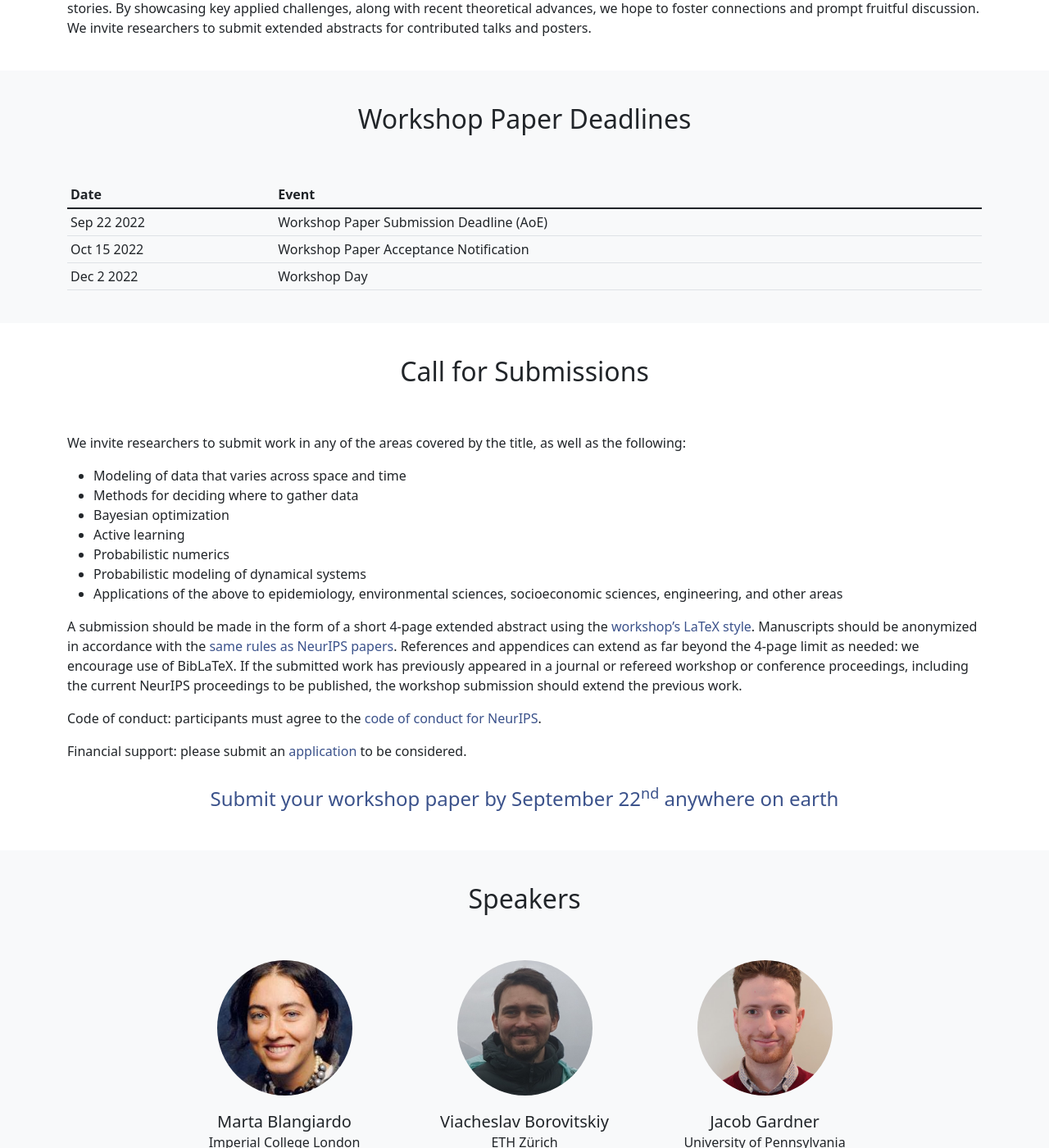
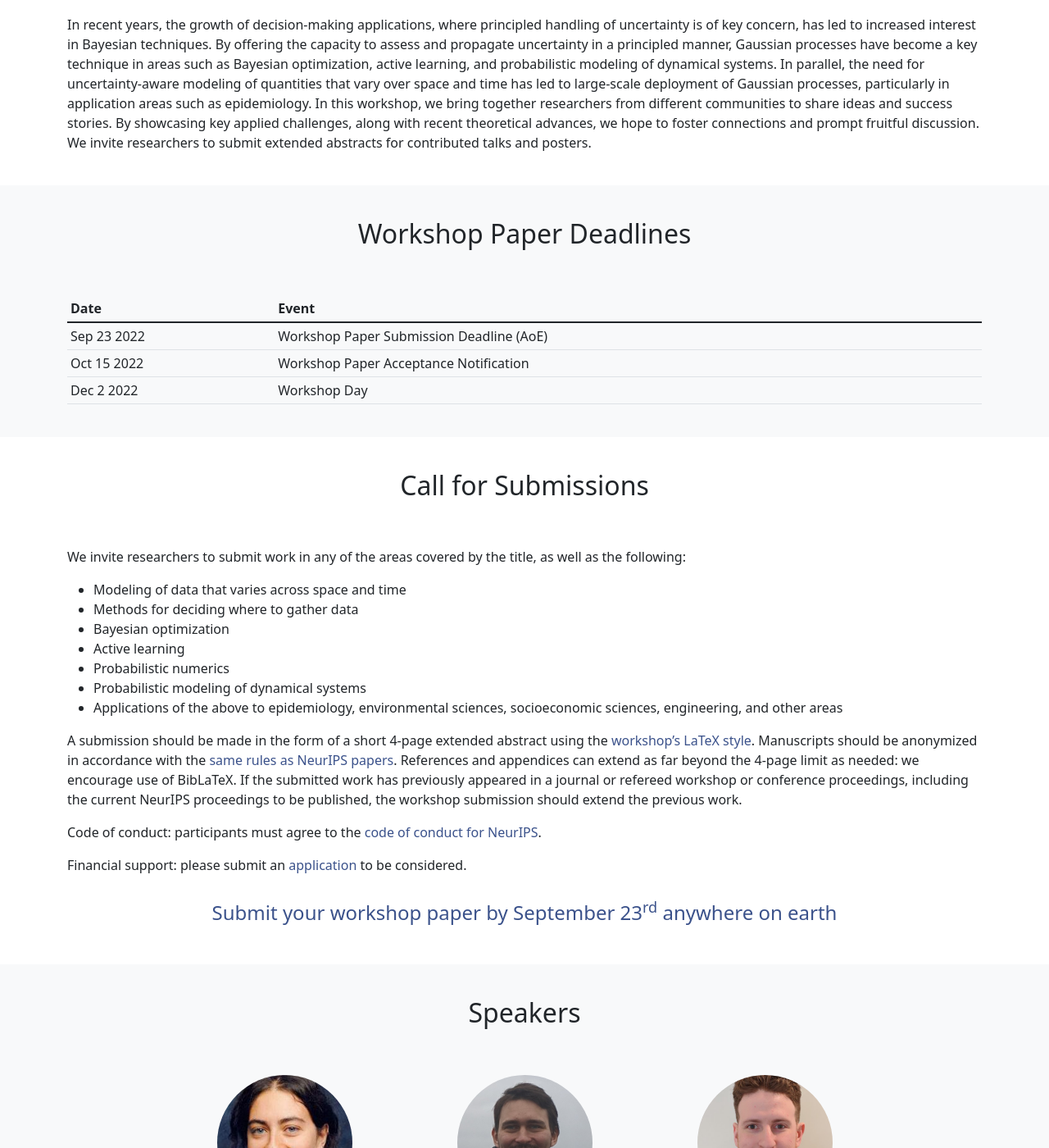
Before and after one commit to gp-seminar-series/neurips-2022, a Jekyll site: the page built from index.html, in a window 1280 px wide and 1400 px high, scrolled down 616 px. Shown: the whole window at 82% size. Built offline with Jekyll 4.4.1, drawn with Linux system fonts in a browser that asks for light colours; nearby versions of some CDN libraries; some of the changed text lies outside the part shown.

Commit message:
Add deadline announcement.

```diff
--- a/deadlines.html
+++ b/deadlines.html
@@ -8,7 +8,7 @@
 
 | Date           | Event                                          |
 |----------------|------------------------------------------------|
-| Sep 22 2022    | Workshop Paper Submission Deadline (AoE)       |
+| Sep 23 2022    | Workshop Paper Submission Deadline (AoE)       |
 | Oct 15 2022    | Workshop Paper Acceptance Notification         |
 | Dec 2  2022    | Workshop Day                                   |
 |----------------|------------------------------------------------|
--- a/submissions.html
+++ b/submissions.html
@@ -23,4 +23,4 @@
 
 Financial support: please submit an <a href="https://forms.gle/EkYpEL4BgyNoNNQNA">application</a> to be considered.
 
-<p class="h4 text-center py-3"><a href="https://cmt3.research.microsoft.com/GPSMDMS2022/">Submit your workshop paper by September 22<sup>nd</sup> anywhere on earth</a></p>
+<p class="h4 text-center py-3"><a href="https://cmt3.research.microsoft.com/GPSMDMS2022/">Submit your workshop paper by September 23<sup>rd</sup> anywhere on earth</a></p>
--- a/title.html
+++ b/title.html
@@ -11,6 +11,8 @@
 </h1>
 
 <h2 class="h5 my-4">December 2<sup>nd</sup>, 2022</h2>
+
+<h2 class="h3 text-center pt-3 pb-5"><a href="https://cmt3.research.microsoft.com/GPSMDMS2022/">Deadline extended to September 23rd AoE</a></h2>
 </div>
 
 </div>
```
